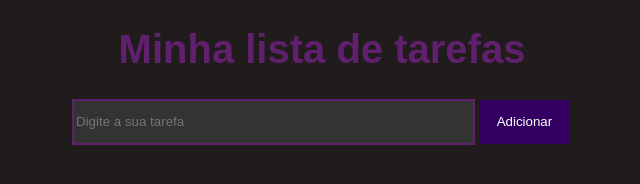
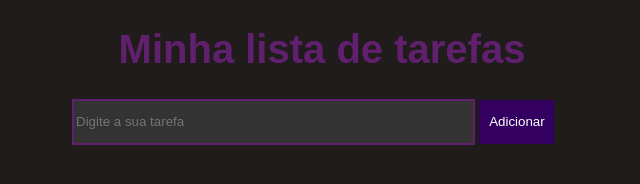
Before and after one commit to ThalissonTSR/to-do-list, a plain HTML site: page index.html in a window 1280 px wide. Shown: the whole page, without its empty margins (318-958 px from the left). Drawn offline with Linux system fonts and the light colour scheme.

Commit message:
Update style.css

```diff
--- a/style.css
+++ b/style.css
@@ -12,7 +12,7 @@ button{
     height: 44px;
     color: #fff;
     cursor: pointer;
-    width: 90px;
+    width: 15%;
 }
 
 button:hover{
```
